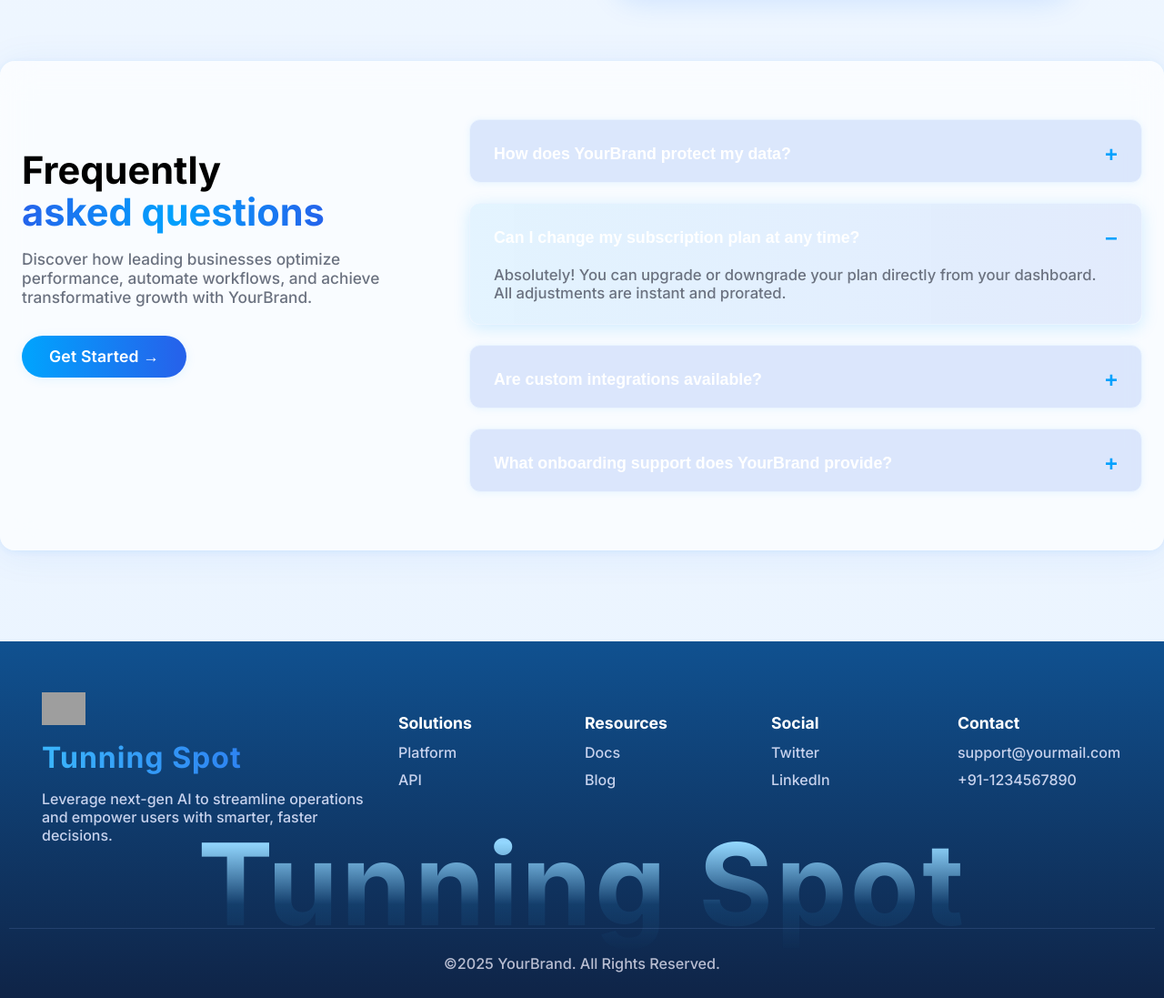
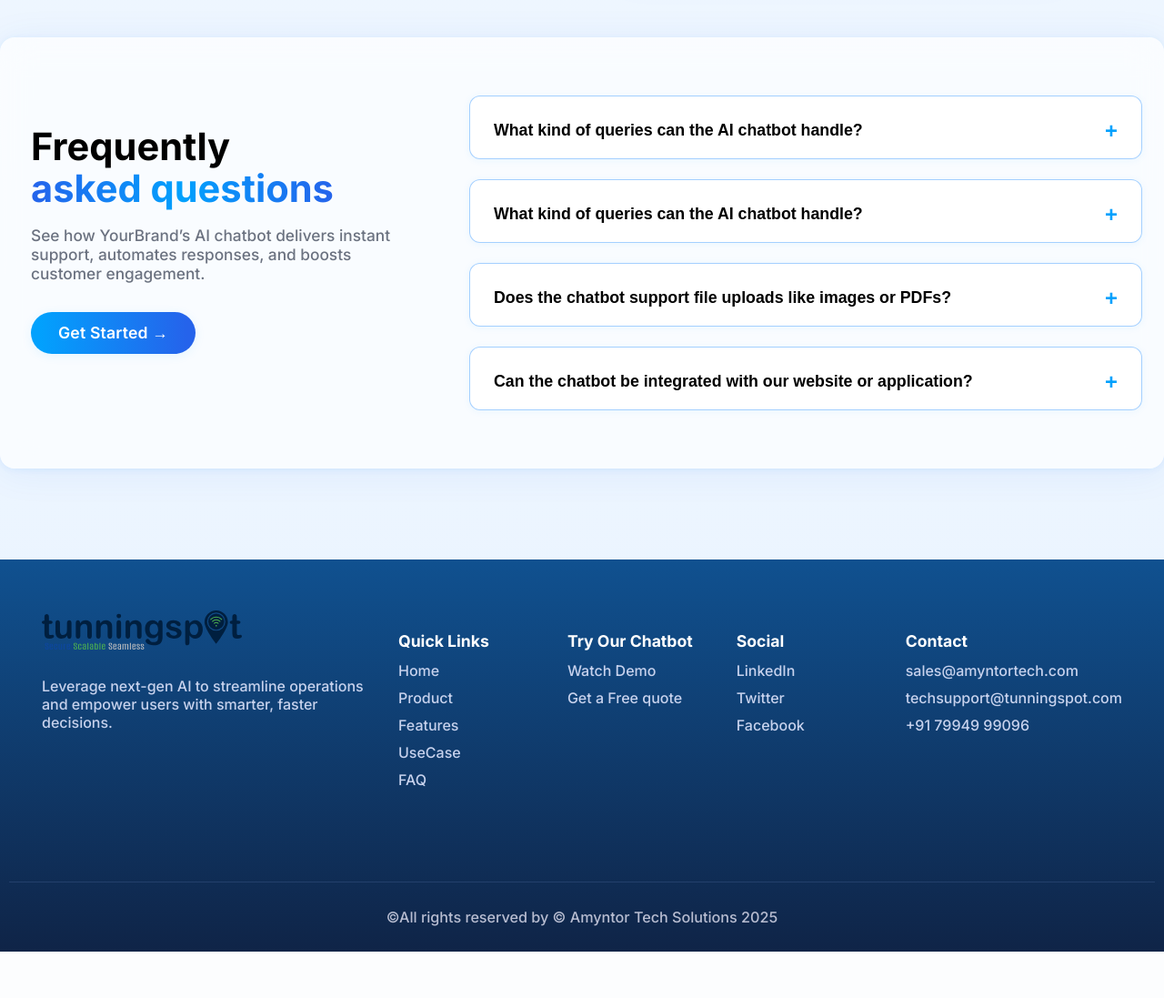
Before and after one commit to Akshayp9396/tunning-spot-landing-page, a PHP site: page / in a window 1280 px wide. Shown: the part 4554-5651 px from the top of the page at 91% size. After the commit the page ends 5600 px from the top, so only its background shows below. Run offline with PHP 8.4, Linux system fonts and the light colour scheme; grey boxes are pictures that could not be loaded.

Commit message:
ui completed

```diff
--- a/index.html
+++ b/index.html
@@ -18,13 +18,14 @@
   <div class="nav-wrap">
     <div class="navbar" id="navbar">
       <a class="brand" href="#">
-        <div id="lottie-icon" class="brand-icon" aria-hidden="true"></div>
-        <span class="brand-name">Tunning Spot</span>
+        <!-- <div id="lottie-icon" class="brand-icon" aria-hidden="true"></div> -->
+         <img id="lottie-icon" class="brand-icon" src="assets/tunningspot.svg" alt="Brand Icon" aria-hidden="true" />
+        <!-- <span class="brand-name">Tunning Spot</span> -->
       </a>
 
       <!-- Desktop menu -->
       <nav class="menu" aria-label="Primary">
-        <a href="#">About Product</a>
+        <a href="#about"> Product</a>
         <a href="#features">Features</a>
         <a href="#usecase">UseCase</a>
         <a href="#faq">FAQ</a>
@@ -47,17 +48,17 @@
     <!-- Mobile drawer -->
     <div class="drawer" id="mobile-drawer" hidden>
       <nav class="menu mobile" aria-label="Mobile">
-        <a href="#">About Product</a>
-        <a href="#">Features</a>
-        <a href="#">Benefits</a>
-        <a href="#">FAQ</a>
+        <a href="#about"> Product</a>
+        <a href="#features">Features</a>
+        <a href="#usecase">Benefits</a>
+        <a href="#faq">FAQ</a>
         <a class="btn full" href="#">Get Quote</a>
       </nav>
     </div>
   </div>
 
 <!-- 2nd  -->
-  <section class="hero">
+  <section class="hero" id="Home">
   <div class="hero__bg">
     <svg class="hero__waves" viewBox="0 0 1440 600" aria-hidden="true">
       <g fill="none" stroke="url(#waveStroke)" stroke-width="2">
@@ -183,7 +184,7 @@
 
 <!-- about section -->
 
-<section class="about-chatbot-section">
+<section class="about-chatbot-section" id="about">
   <div class="about-chatbot-wrap">
     <div class="about-chatbot-image">
       <img src="assets/uimodel.png" alt="AI Chatbot Illustration">
@@ -198,7 +199,7 @@
 Our AI-powered chatbot delivers fast, accurate, and personalized support, handling customer queries instantly across multiple channels. By automating conversations, it reduces manual work while managing routine interactions. It supports voice-to-text, live chat, image and PDF uploads with OCR, and quick replies, ensuring users get precise answers in real time.
 <br><br>
 The chatbot also enhances the customer experience by providing intuitive guidance and 24/7 support. Easily integrated into websites, apps, or internal platforms, it streamlines workflows, speeds up issue resolution, and improves engagement. With AI-driven insights and interactive features, it saves time, reduces operational costs, and builds trust through consistent, intelligent assistance.      </p>
-      <a href="#learn-more" class="about-chatbot-btn">Learn More</a>
+      <!-- <a href="#learn-more" class="about-chatbot-btn">Learn More</a> -->
     </div>
   </div>
 
@@ -218,33 +219,33 @@ The chatbot also enhances the customer experience by providing intuitive guidanc
 
     <div class="ai-solutions-grid">
       <div class="ai-solution-card">
-        <span class="ai-solution-icon">★</span>
+        <img src="assets/instant chat.png" alt="star icon" style="width:60px; height:60px; vertical-align: middle;">
         <h3>Instant Chat Responses</h3>
         <p>Provides quick, AI-powered responses to user queries, ensuring smooth, efficient, and uninterrupted conversation flow.</p>
       </div>
       <div class="ai-solution-card">
-        <span class="ai-solution-icon">⏺️</span>
+        <img src="assets/live-chat.png" alt="star icon" style="width:60px; height:60px; vertical-align: middle;">
         <h3>Live Chat (Speech-to-Speech) </h3>
         <p>Engage in real-time voice conversations with the chatbot, enabling smooth, human-like communication for faster query resolution.</p>
       </div>
       <div class="ai-solution-card">
-        <span class="ai-solution-icon">🔎</span>
+        <img src="assets/image-.png" alt="star icon" style="width:60px; height:60px; vertical-align: middle;">
         <h3>Image Upload </h3>
         <p>Users can upload images with text, and the chatbot intelligently extracts and interprets the content to provide meaningful, accurate responses.</p>
       </div>
        <div class="ai-solution-card">
-        <span class="ai-solution-icon">☰</span>
-        <h3>PDF Upload Support</h3>
+        <img src="assets/document.png" alt="star icon" style="width:60px; height:60px; vertical-align: middle;">
+        <h3>Document Upload </h3>
         <p>The chatbot reads and analyzes uploaded PDF documents using OCR, providing clear, summarized answers from complex files.</p>
       </div>
       <div class="ai-solution-card">
-        <span class="ai-solution-icon">⚙️</span>
+        <img src="assets/voice-chat.png" alt="star icon" style="width:60px; height:60px; vertical-align: middle;">
         <h3>Voice-to-Text</h3>
         <p>Convert spoken words into accurate text, letting users interact with the chatbot hands-free and communicate naturally.</p>
       </div>
 
       <div class="ai-solution-card">
-        <span class="ai-solution-icon">🛡️</span>
+        <img src="assets/quick-respond.png" alt="star icon" style="width:60px; height:60px; vertical-align: middle;">
         <h3>Quick Replies</h3>
         <p>Offers pre-set smart reply buttons for faster communication, helping users get instant answers with just one tap.</p>
       </div>
@@ -286,7 +287,9 @@ The chatbot also enhances the customer experience by providing intuitive guidanc
         <span class="usecase-step">Usecase 2</span>
         <h3 class="usecase-card-title">AI Chatbot for Public Service Websites</h3>
         <p class="usecase-card-desc">
-An AI chatbot for public-facing websites and applications enables users to access important information quickly and easily. Many public websites rely on uploaded documents, notifications, or circulars that can be difficult to navigate or extract details from. Our chatbot leverages OCR and natural language processing to accurately read and interpret text from such documents, providing users with clear, concise, and understandable responses. It can handle high volumes of queries simultaneously, guide users through procedures, and deliver information in a user-friendly manner. By making official information more accessible, the chatbot improves transparency, reduces confusion, and enhances engagement for citizens interacting with government, educational, or other public service platforms.
+An AI chatbot for public-facing websites and applications enables users to access important information quickly and easily. Many public websites rely on uploaded documents, notifications, or circulars that can be difficult to navigate or extract details from.
+Our chatbot leverages OCR and natural language processing to accurately read and interpret text from such documents, providing users with clear, concise, and understandable responses.
+<br><br> It can handle high volumes of queries simultaneously, guide users through procedures, and deliver information in a user-friendly manner. By making official information more accessible, the chatbot improves transparency, reduces confusion, and enhances engagement for citizens interacting with government, educational, or other public service platforms.
         </p>
       </div>
       <div class="usecase-card right">
@@ -303,7 +306,8 @@ An AI chatbot for public-facing websites and applications enables users to acces
         <span class="usecase-step">Usecase 3</span>
         <h3 class="usecase-card-title">AI Chat Support for Business Applications</h3>
         <p class="usecase-card-desc">
-In modern business applications, having an intelligent chatbot integrated within both the admin and user interfaces can significantly improve efficiency and user experience. For new administrators or team members unfamiliar with the system, the chatbot can act as a virtual guide, assisting with navigation, explaining features, and providing step-by-step help for performing key tasks. For end users, it can offer instant support, answer queries, and clarify business-related information without the need for manual intervention. This dual-purpose functionality ensures smoother onboarding, faster task execution, and enhanced engagement, making the chatbot a valuable addition to any web or mobile application environment.
+In modern business applications, having an intelligent chatbot integrated within both the admin and user interfaces can significantly improve efficiency and user experience. For new administrators or team members unfamiliar with the system, the chatbot can act as a virtual guide, assisting with navigation, explaining features, and providing step-by-step help for performing key tasks.
+<br><br>For end users, it can offer instant support, answer queries, and clarify business-related information without the need for manual intervention. This dual-purpose functionality ensures smoother onboarding, faster task execution, and enhanced engagement, making the chatbot a valuable addition to any web or mobile application environment.
         </p>
       </div>
     </div>
@@ -311,14 +315,16 @@ In modern business applications, having an intelligent chatbot integrated within
     <!-- Step 4: Content left, image right -->
     <div class="usecase-step-row">
       <div class="usecase-card left">
-        <span class="usecase-step">Step 4</span>
-        <h3 class="usecase-card-title">Increase Sales Conversion</h3>
+        <span class="usecase-step">Usecase 4</span>
+        <h3 class="usecase-card-title">AI Chatbot for Large-Scale Operations</h3>
         <p class="usecase-card-desc">
-          Guide leads through the funnel, recommend products, and close sales effortlessly through personalized conversations.
-        </p>
+An AI chatbot can support businesses with wide-reaching networks and multiple stakeholders by providing instant, accurate, and consistent information. It streamlines communication, automates routine queries, and delivers real-time guidance to employees, clients, or partners, ensuring smooth and efficient workflows across the organization.
+
+<br><br>By handling a high volume of interactions simultaneously, the chatbot reduces delays, minimizes human error, and ensures everyone has access to the information they need. Its ability to provide timely, user-friendly support makes it an invaluable tool for improving operational efficiency, enhancing collaboration, and maintaining seamless processes across complex business environments.
+</p>
       </div>
       <div class="usecase-card right">
-        <img src="assets/usecase3.png" class="usecase-img" alt="Increase Sales">
+        <img src="assets/usecase4.png" class="usecase-img" alt="Increase Sales">
       </div>
     </div>
   </div>
@@ -328,30 +334,31 @@ In modern business applications, having an intelligent chatbot integrated within
 
 <section class="faq-section" id="faq">
   <div class="faq-left">
-    <h2 class="faq-title">
+    <h2 class="faq-title" style=" margin-left: 10px; margin-right: 10px; ">
       Frequently<br><span>asked questions</span>
     </h2>
-    <p class="faq-desc">
-      Discover how leading businesses optimize performance, automate workflows, and achieve transformative growth with YourBrand.
+    <p class="faq-desc" style=" margin-left: 10px; margin-right: 10px; ">
+      See how YourBrand’s AI chatbot delivers instant support, automates responses, and boosts customer engagement.
     </p>
-    <a href="#" class="faq-btn">Get Started &#8594;</a>
+    <a href="#" class="faq-btn" style=" margin-left: 10px; margin-right: 10px; ">Get Started &#8594;</a>
   </div>
   <div class="faq-right">
+
     <div class="faq-item">
-      <button class="faq-question">How does YourBrand protect my data?<span class="faq-toggle">+</span></button>
-      <div class="faq-answer">YourBrand uses advanced security protocols and encryption to protect all user data.</div>
+      <button class="faq-question">What kind of queries can the AI chatbot handle?<span class="faq-toggle">+</span></button>
+      <div class="faq-answer">The chatbot can manage a wide range of queries, including account information, product details, support requests, and general business inquiries, providing instant, accurate responses.</div>
     </div>
-    <div class="faq-item open">
-      <button class="faq-question">Can I change my subscription plan at any time?<span class="faq-toggle">−</span></button>
-      <div class="faq-answer">Absolutely! You can upgrade or downgrade your plan directly from your dashboard. All adjustments are instant and prorated.</div>
+    <div class="faq-item ">
+      <button class="faq-question">What kind of queries can the AI chatbot handle?<span class="faq-toggle">+</span></button>
+      <div class="faq-answer">Yes! The AI chatbot operates round-the-clock, ensuring customers get immediate assistance anytime, reducing wait times and improving satisfaction.</div>
     </div>
     <div class="faq-item">
-      <button class="faq-question">Are custom integrations available?<span class="faq-toggle">+</span></button>
-      <div class="faq-answer">Yes, YourBrand offers flexible API access and custom integration support for enterprise customers.</div>
+      <button class="faq-question">Does the chatbot support file uploads like images or PDFs?<span class="faq-toggle">+</span></button>
+      <div class="faq-answer">Absolutely. The chatbot can process images and PDF documents using OCR technology, extracting and delivering the required information in a clear, understandable format..</div>
     </div>
     <div class="faq-item">
-      <button class="faq-question">What onboarding support does YourBrand provide?<span class="faq-toggle">+</span></button>
-      <div class="faq-answer">Our onboarding specialists and documentation ensure your team is productive from day one.</div>
+      <button class="faq-question">Can the chatbot be integrated with our website or application?<span class="faq-toggle">+</span></button>
+      <div class="faq-answer">Yes! The AI chatbot operates round-the-clock, ensuring customers get immediate assistance anytime, reducing wait times and improving satisfaction..</div>
     </div>
   </div>
 </section>
@@ -362,46 +369,57 @@ In modern business applications, having an intelligent chatbot integrated within
 <footer class="footer-section">
   <div class="footer-main">
     <div class="footer-brand">
-      <img src="assets/your-logo.png" alt="YourLogo" class="footer-logo">
-      <h2 class="footer-title">Tunning Spot</h2>
+      <!-- <img src="assets/your-logo.png" alt="YourLogo" class="footer-logo"> -->
+      <!-- <h2 class="footer-title">Tunning Spot</h2> -->
+       <img class="footer-title" src="assets/tunningspot.svg" alt="Tunning Spot" />
       <p>
         Leverage next-gen AI to streamline operations and empower users with smarter, faster decisions.
       </p>
     </div>
     <div class="footer-nav">
       <div class="footer-col">
-        <h4>Solutions</h4>
+        <h4>Quick Links</h4>
         <ul>
-          <li><a href="#">Platform</a></li>
-          <li><a href="#">API</a></li>
+          <li><a href="#Home"> Home</a></li>
+          <li><a href="#about"> Product</a></li>
+          <li><a href="#features">Features</a></li>
+          <li><a href="#usecase">UseCase</a></a></li>
+          <li><a href="#faq">FAQ</a></li>
+
+
+
+
         </ul>
       </div>
       <div class="footer-col">
-        <h4>Resources</h4>
+        <h4>Try Our Chatbot</h4>
         <ul>
-          <li><a href="#">Docs</a></li>
-          <li><a href="#">Blog</a></li>
+          <li><a href="#">Watch Demo</a></li>
+          <li><a href="#">Get a Free quote</a></li>
         </ul>
       </div>
       <div class="footer-col">
         <h4>Social</h4>
         <ul>
+          <li><a href="#">LinkedIn</a></li>
           <li><a href="#">Twitter</a></li>
-          <li><a href="#">LinkedIn</a></li>
+          <li><a href="#">Facebook</a></li>
+
         </ul>
       </div>
       <div class="footer-col">
         <h4>Contact</h4>
         <ul>
-          <li><a href="mailto:support@yourmail.com">support@yourmail.com</a></li>
-          <li><a href="tel:+911234567890">+91-1234567890</a></li>
+          <li><a href="mailto:support@yourmail.com">sales@amyntortech.com</a></li>
+          <li><a href="mailto:support@yourmail.com">techsupport@tunningspot.com</a></li>
+          <li><a href="tel:+911234567890">+91 79949 99096</a></li>
         </ul>
       </div>
     </div>
   </div>
-  <div class="footer-watermark">Tunning Spot</div>
+  <!-- <div class="footer-watermark">Tunning Spot</div> -->
   <div class="footer-meta">
-    <span>&copy;2025 YourBrand. All Rights Reserved.</span>
+    <span>&copy;All rights reserved by © Amyntor Tech Solutions 2025</span>
 
   </div>
 </footer>
--- a/styles.css
+++ b/styles.css
@@ -785,24 +847,26 @@ body{
 }
 
 .faq-item {
-  background: rgba(37,99,235,0.14); /* subtle blue glass */
+  background: rgba(255, 255, 255, 0.97); /* subtle blue glass */
   border-radius: 12px;
   box-shadow: 0 1px 8px 0 rgba(2,161,253,0.07);
-  border: 1px solid #eaf4ff;
+  border: 1px solid #007bff5b;
   padding: 0;
+  color: #000000;
   transition: box-shadow 0.14s, background 0.14s;
 }
 .faq-item.open,
 .faq-item:hover {
   box-shadow: 0 4px 18px 0 rgba(2,161,253,0.17);
-  background: linear-gradient(90deg, rgba(2,161,253,0.09) 0%, rgba(37,99,235,0.11) 100%);
+    border: 1px solid #007bff5b;
+  background:#ffffff;
 }
 .faq-question {
   width: 100%;
   background: none;
   border: none;
   outline: none;
-  color: #fff;
+  color: #000000;
   font-size: 1.11rem;
   font-weight: 700;
   padding: 24px 26px 16px 26px;
@@ -823,8 +887,9 @@ body{
 }
 .faq-answer {
   display: none;
-  color: var(--muted);
-  font-size: 1.04rem;
+  color: #6b7280;
+  font-size: 1rem;
+  font-weight: 200;
   padding: 0 26px 24px 26px;
   border-radius: 0 0 12px 12px;
 }
@@ -875,14 +942,11 @@ body{
   margin-bottom: 12px;
 }
 .footer-title {
-  font-size: 2rem;
-  font-weight: 800;
+  width: 220px;
+
   margin: 0 0 10px 0;
-  background: linear-gradient(90deg, #3bb6fd 0%, #2563eb 100%);
-  background-clip: text;
-  -webkit-background-clip: text;
-  color: transparent;
-  -webkit-text-fill-color: transparent;
+
+
   letter-spacing: 1px;
 }
 .footer-brand p {
```
Also changed, not shown: other parts of styles.css (+84 -14 lines), assets/document.png (added), assets/image-.png (added), assets/instant chat.png (added), assets/live-chat.png (added), assets/quick-respond.png (added), assets/tunningspot.svg (added), assets/voice-chat.png (added), 1 other file.
